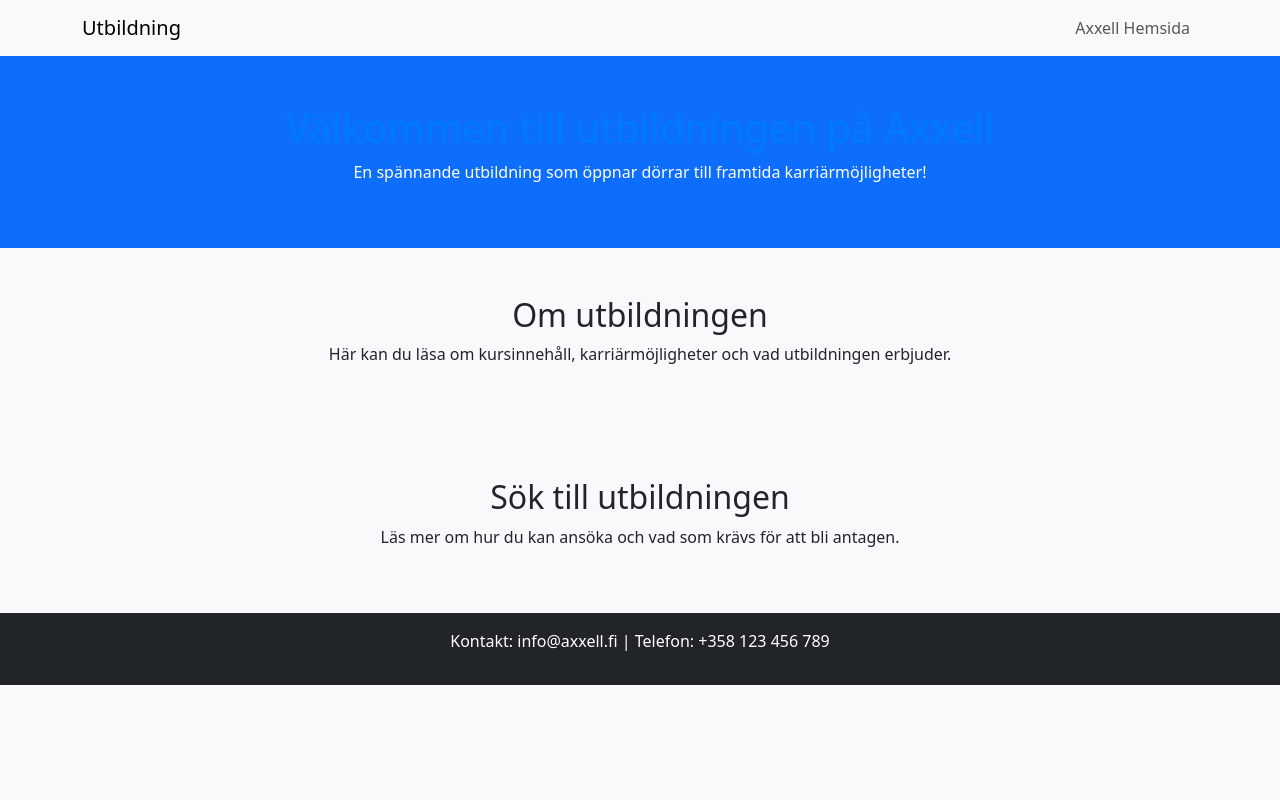
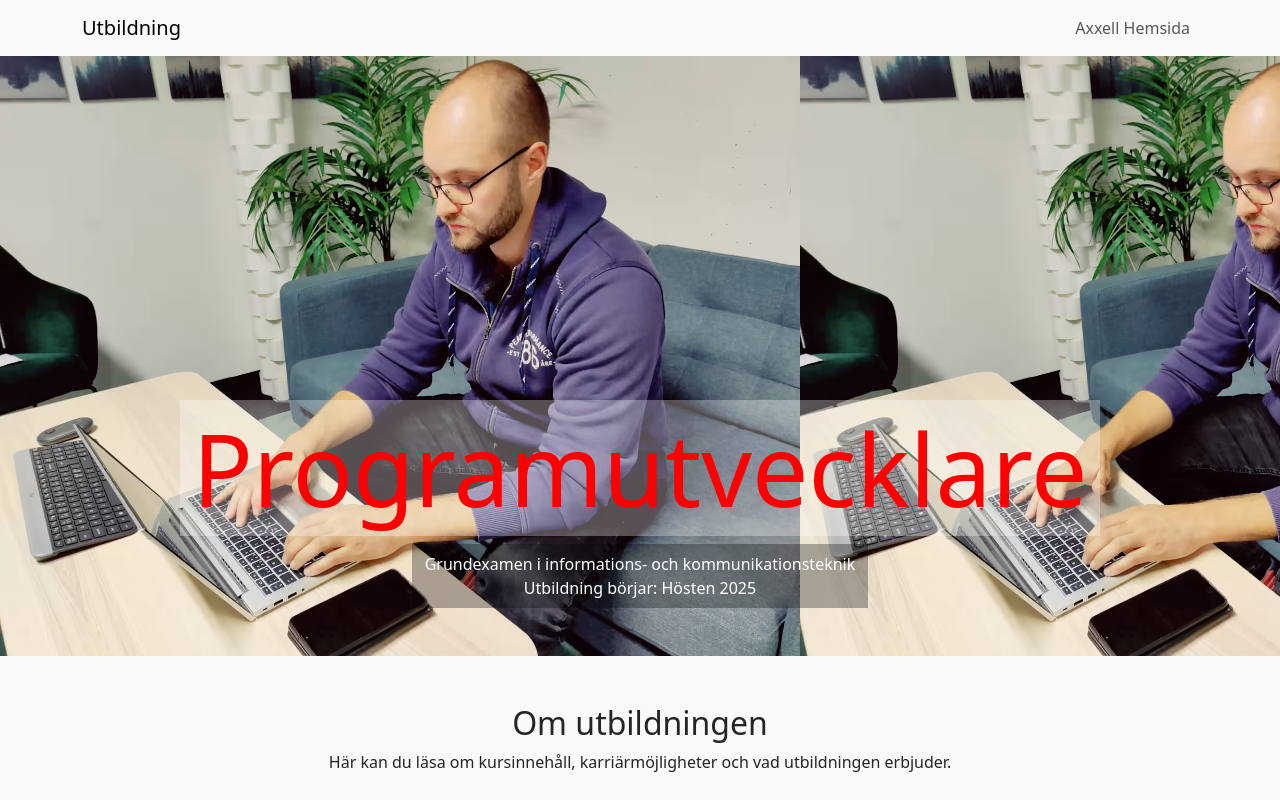
Before and after one commit to EagleEyeZombie/Freale, a plain HTML site: page index.html in a window 1280 px wide. Shown: the top 800 px of the page. Drawn offline with nearby package versions, Linux system fonts and the light colour scheme.

Commit message:
Skapat en perfekt Molle hjälte

```diff
--- a/index.html
+++ b/index.html
@@ -27,10 +27,11 @@
     </nav>
 
     <!-- Hero Section -->
-    <header class="hero bg-primary text-white text-center py-5">
-        <div class="container">
-            <h1>Välkommen till utbildningen på Axxell</h1>
-            <p>En spännande utbildning som öppnar dörrar till framtida karriärmöjligheter!</p>
+    <header class="hero text-white text-center py-5">
+        <div id="header_div" class="container">
+            <h1>Programutvecklare</h1>
+            <p>Grundexamen i informations- och kommunikationsteknik<br>
+                Utbildning börjar: Hösten 2025</p>
         </div>
     </header>
 
--- a/style.css
+++ b/style.css
@@ -2,5 +2,38 @@ body {
     background-color: #f8f9fa;
 }
 h1 {
-    color: #007bff;
+    color: red;
+    font-size: 100px;
 }
+
+.hero {
+
+    background-color: black;
+    background-image: url("image1.avif");
+    background-repeat: repeat;
+    background-size: contain;
+    height: 75vh;
+
+    width: 100%;
+    margin: 0;
+    padding: 0;
+}
+
+#header_div {
+    display: flex;
+    flex-direction: column;
+    align-items: center;
+    justify-content: flex-end;
+    height: 65vh;
+
+}
+
+#header_div h1 {
+    background-color: rgba(255, 255, 255, 0.3);
+    padding: 1vh 1vw;
+}
+
+#header_div p {
+    background-color: rgba(0, 0, 0, 0.3);
+    padding: 1vh 1vw;
+}
```
Also changed, not shown: image1.avif (added).
